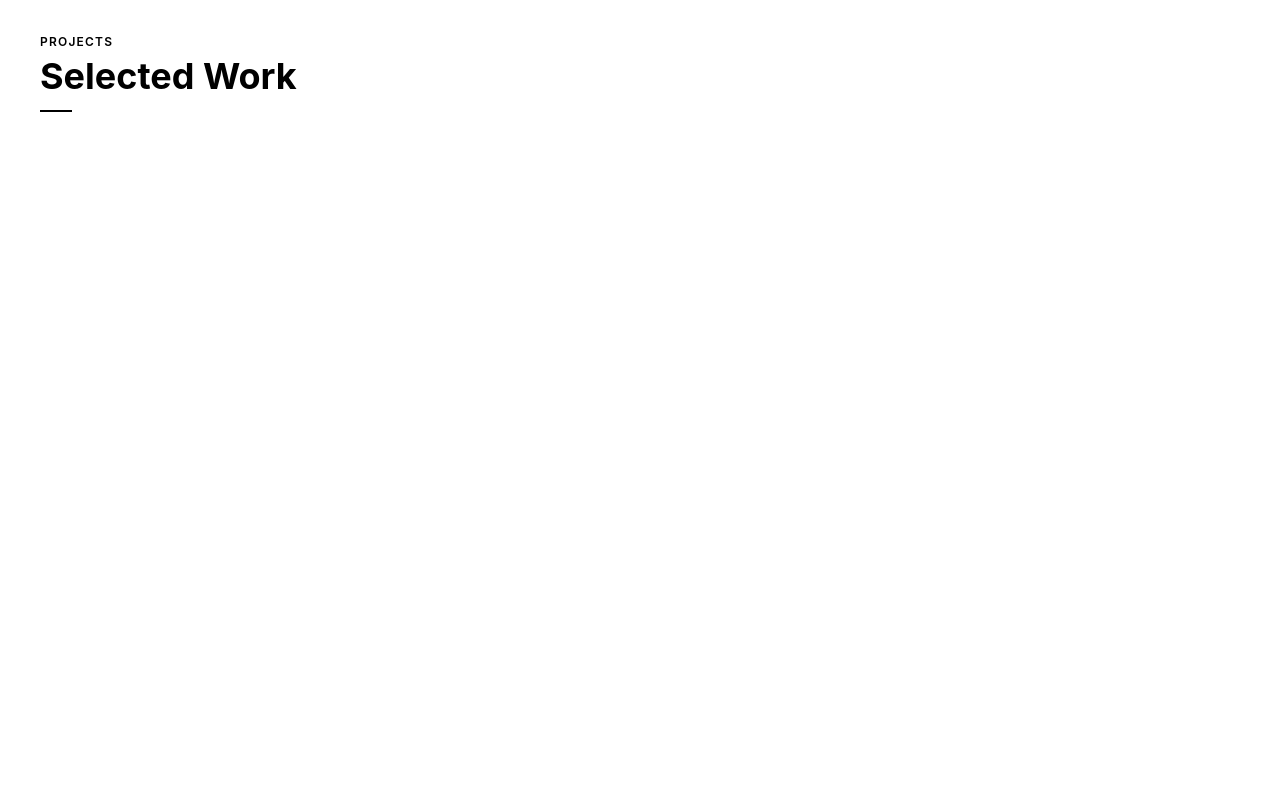
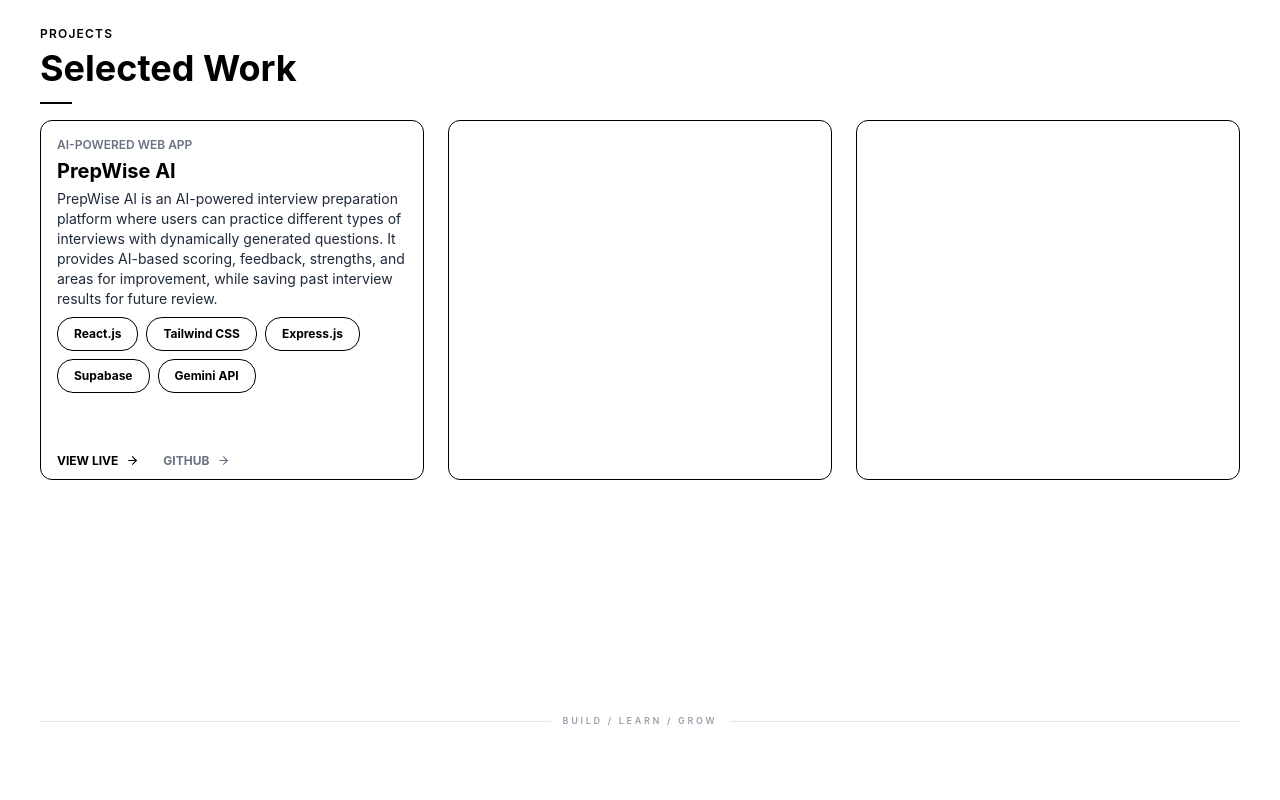
Before and after one commit to Sakshikirola/MyPortfolio, a React (Vite) app: page / in a window 1280 px wide. Shown: the part 2200-3000 px from the top of the page. Built offline with nearby package versions, Linux system fonts and the light colour scheme.

Commit message:
Prepwise project added

```diff
--- a/src/Projects.jsx
+++ b/src/Projects.jsx
@@ -1,13 +1,60 @@
+import { ArrowRight } from 'lucide-react'
 import React from 'react'
 
 const Projects = () => {
   return (
-    <div id='projects' className='relative px-10 pt-20 text-black h-screen'>
+    <div id='projects' className='relative px-10 pt-18 text-black h-screen'>
       <div className='space-y-2'>
        <p className='tracking-widest text-xs font-semibold'>PROJECTS</p>
        <p className='text-4xl font-bold leading-none'>Selected Work</p>
        <div className='h-0.5 w-8 bg-black mt-4'></div>
       </div>
+
+      <div className='flex items-center justify-between mt-4 gap-2'>
+        <div className='w-[32%] h-90 border-black border rounded-xl p-4'>
+         <p className='text-gray-500 text-xs font-semibold'>AI-POWERED WEB APP</p>
+         <p className='text-xl font-bold leading-none mt-2'>PrepWise AI</p>
+         <p className='mt-2 text-sm text-gray-800'>PrepWise AI is an AI-powered interview preparation platform where users can practice different types of interviews with dynamically generated questions. It provides AI-based scoring, feedback, strengths, and areas for improvement, while saving past interview results for future review.</p>
+
+         <div className='mt-2 flex flex-wrap gap-2'>
+          <p className='px-4 py-2 font-bold border border-black text-xs rounded-2xl cursor-pointer hover:bg-black hover:text-white'>React.js</p>
+          <p className='px-4 py-2 font-bold border border-black text-xs rounded-2xl cursor-pointer hover:bg-black hover:text-white'>Tailwind CSS</p>
+          <p className='px-4 py-2 font-bold border border-black text-xs rounded-2xl cursor-pointer hover:bg-black hover:text-white'>Express.js</p>
+          <p className='px-4 py-2 font-bold border border-black text-xs rounded-2xl cursor-pointer hover:bg-black hover:text-white'>Supabase</p>
+          <p className='px-4 py-2 font-bold border border-black text-xs rounded-2xl cursor-pointer hover:bg-black hover:text-white'>Gemini API</p>
+         </div>
+
+         <div className='flex items-center gap-6 mt-15'>
+          <a href='https://prep-wise-ai-beta-lyart.vercel.app/' target='_blank' rel='noopener noreferrer'
+            className='text-xs font-bold flex items-center gap-2 text-black hover:underline'
+          >
+           VIEW LIVE
+           <ArrowRight size={13} />
+          </a>
+
+          <a href='https://github.com/Sakshikirola/PrepWise-AI' target='_blank' rel='noopener noreferrer'
+           className='text-xs font-bold flex items-center gap-2 text-gray-500 hover:text-black'
+          >
+           GITHUB
+           <ArrowRight size={13} />
+          </a>
+         </div>
+        </div>
+
+        <div className='w-[32%] h-90 border-black border rounded-xl p-4'>
+
+        </div>
+
+        <div className='w-[32%] h-90 border-black border rounded-xl p-4'>
+
+        </div>
+      </div>
+
+      <div className='absolute bottom-4 left-10 right-10 border-t border-gray-200 pt-4'>
+       <p className='absolute left-1/2 -translate-x-1/2 -top-2 bg-white px-3 text-[9px] tracking-[0.3em] font-semibold text-gray-400'>
+        BUILD / LEARN / GROW
+       </p>
+     </div>
     </div>
   )
 }
```
Also changed, not shown: src/Contact.jsx (line endings or trailing spaces).
